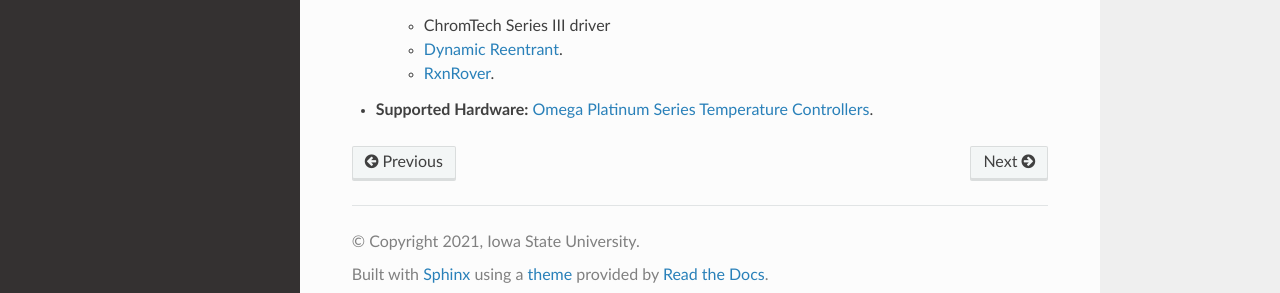
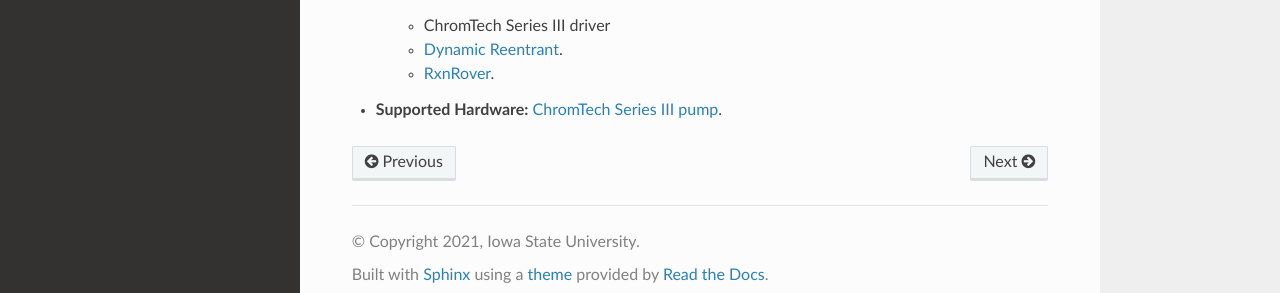
Before and after one commit to RxnRover/PluginCatalog, a Sphinx documentation site: the page built from source/first_party/reactor_components/chromtech_series_iii_pump.rst, in a window 1280 px wide and 1142 px high. Shown: the part 831-1124 px from the top of the window. Built offline with Sphinx 7.4.7 and the Read the Docs theme 3.1.0, drawn with Linux system fonts in a browser that asks for light colours; pages that are not in the unit, such as notebooks, are missing from menus.

Commit message:
Fixed typo

```diff
--- a/source/first_party/reactor_components/chromtech_series_iii_pump.rst
+++ b/source/first_party/reactor_components/chromtech_series_iii_pump.rst
@@ -37,4 +37,4 @@
     -  ChromTech Series III driver
     - `Dynamic Reentrant <https://github.com/RxnRover/DynamicReentrant>`_.
     - `RxnRover <https://github.com/RxnRover/RxnRover>`_.
-- **Supported Hardware:** `Omega Platinum Series Temperature Controllers <https://hitech-engg.com/pdf/04%20SSI_labaliance/Series%20III%20Pump.pdf>`_.
+- **Supported Hardware:** `ChromTech Series III pump <https://hitech-engg.com/pdf/04%20SSI_labaliance/Series%20III%20Pump.pdf>`_.
```
